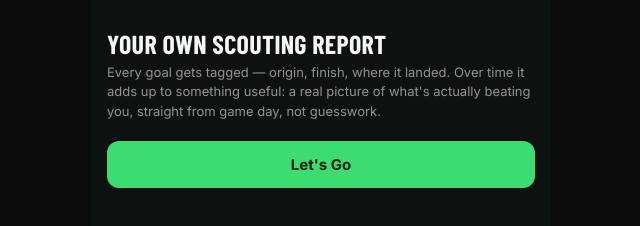
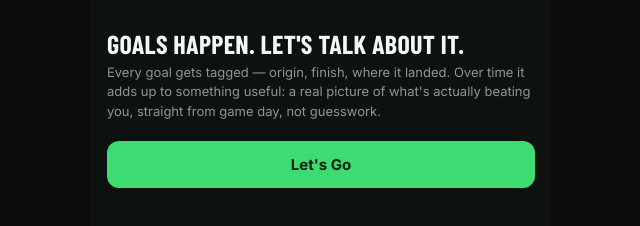
Before and after one commit to andygbaum30-ai/goals-tracker, a website built with Vite: page index.html in a window 1280 px wide. Shown: the whole page, without its empty margins (319-959 px from the left). Built offline with nearby package versions, Linux system fonts and the light colour scheme; some packages are replaced by stand-ins of ours; a web font is replaced by a local one.

Commit message:
Update welcome screen headline
"Goals Happen. Let's Talk About It." reads warmer and more direct
than "Your Own Scouting Report."

Co-Authored-By: Claude Sonnet 5 <noreply@anthropic.com>

```diff
--- a/index.html
+++ b/index.html
@@ -28,7 +28,7 @@
       <div id="panel-log" class="panel">
 
         <section id="step-welcome" class="step hidden">
-          <h2 class="step-title">Your Own Scouting Report</h2>
+          <h2 class="step-title">Goals Happen. Let's Talk About It.</h2>
           <p class="step-sub">Every goal gets tagged — origin, finish, where it landed. Over time it adds up to something useful: a real picture of what's actually beating you, straight from game day, not guesswork.</p>
           <button id="welcome-continue" class="btn-primary" type="button">Let's Go</button>
         </section>
```
